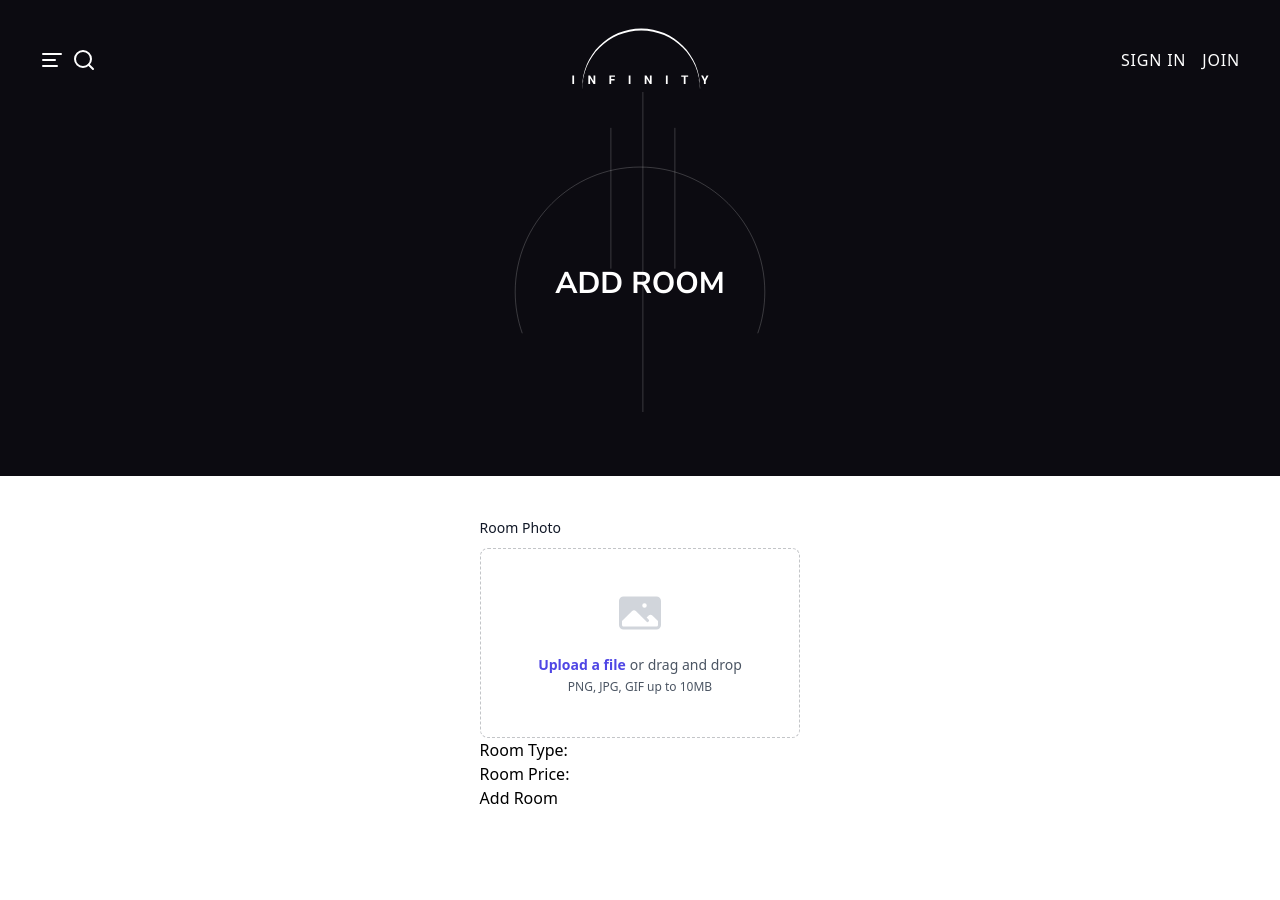
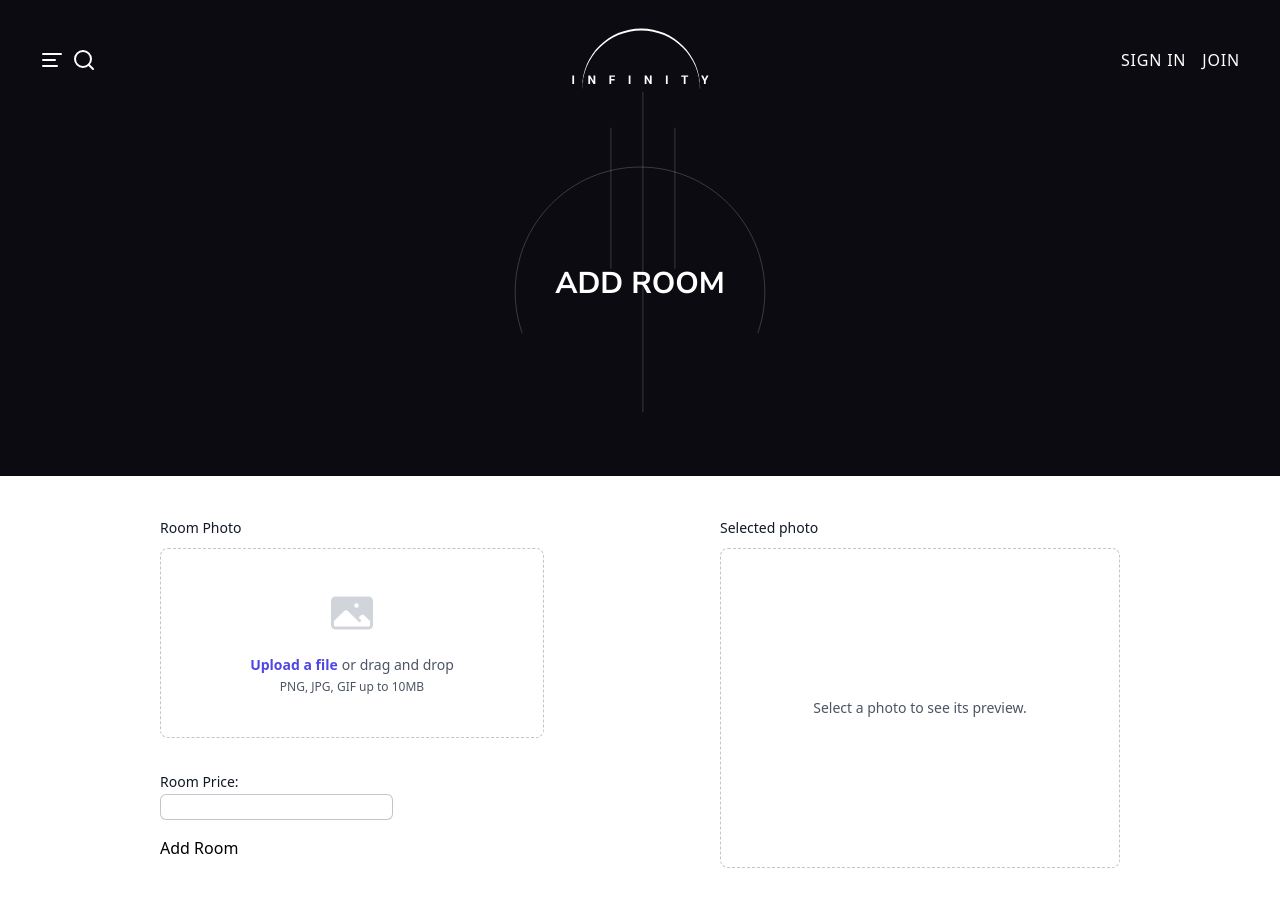
Before and after one commit to AlexandreDresch/InfinityInn, a React (Vite) app: page / in a window 1280 px wide. Before the commit the page ends 850 px from the top, so only its background shows below. Built offline with nearby package versions, Linux system fonts and the light colour scheme; no server answers.

Commit message:
feat: update image preview & add styles

```diff
--- a/src/pages/room/add-room.tsx
+++ b/src/pages/room/add-room.tsx
@@ -68,9 +68,12 @@ export default function AddRoom() {
   return (
     <>
       <Heading title="Add Room" />
-      <section className="flex justify-center gap-10 bg-white text-black p-10 h-auto">
-        <div className="z-50">
-          <form onSubmit={handleSubmit}>
+      <section className="flex justify-evenly gap-10 bg-white text-black p-10 h-auto">
+        <div className="w-1/3">
+          <form
+            onSubmit={handleSubmit}
+            className="flex flex-col gap-4 items-start"
+          >
             <div className="col-span-full">
               <label
                 htmlFor="cover-photo"
@@ -78,7 +81,7 @@ export default function AddRoom() {
               >
                 Room Photo
               </label>
-              <div className="mt-2 flex justify-center rounded-lg border border-dashed border-gray-900/25 px-6 py-10">
+              <div className="w-96 mt-2 flex justify-center rounded-lg border border-dashed border-gray-900/25 px-6 py-10">
                 <div className="text-center">
                   <svg
                     className="mx-auto h-12 w-12 text-gray-300"
@@ -87,9 +90,9 @@ export default function AddRoom() {
                     aria-hidden="true"
                   >
                     <path
-                      fill-rule="evenodd"
+                      fillRule="evenodd"
                       d="M1.5 6a2.25 2.25 0 012.25-2.25h16.5A2.25 2.25 0 0122.5 6v12a2.25 2.25 0 01-2.25 2.25H3.75A2.25 2.25 0 011.5 18V6zM3 16.06V18c0 .414.336.75.75.75h16.5A.75.75 0 0021 18v-1.94l-2.69-2.689a1.5 1.5 0 00-2.12 0l-.88.879.97.97a.75.75 0 11-1.06 1.06l-5.16-5.159a1.5 1.5 0 00-2.12 0L3 16.061zm10.125-7.81a1.125 1.125 0 112.25 0 1.125 1.125 0 01-2.25 0z"
-                      clip-rule="evenodd"
+                      clipRule="evenodd"
                     />
                   </svg>
                   <div className="mt-4 flex text-sm leading-6 text-gray-600">
@@ -97,7 +100,7 @@ export default function AddRoom() {
                       htmlFor="file-upload"
                       className="relative cursor-pointer rounded-md bg-white font-semibold text-indigo-600 focus-within:outline-none focus-within:ring-2 focus-within:ring-indigo-600 focus-within:ring-offset-2 hover:text-indigo-500"
                     >
-                      <span>Upload a file</span>
+                      <span>Upload a {imagePreview && "new"} file</span>
                       <input
                         id="file-upload"
                         name="file-upload"
@@ -116,18 +119,23 @@ export default function AddRoom() {
               </div>
             </div>
             <div>
-              <label htmlFor="roomType">Room Type:</label>
               <RoomTypeSelector
                 handleRoomInputChange={handleRoomInputChange}
                 newRoom={newRoom}
               />
             </div>
-            <div>
-              <label htmlFor="roomPrice">Room Price:</label>
+            <div className="flex flex-col">
+              <label
+                htmlFor="roomPrice"
+                className="block text-sm font-medium leading-6 text-gray-900"
+              >
+                Room Price:
+              </label>
               <input
                 type="number"
                 id="roomPrice"
                 name="roomPrice"
+                className="border border-gray-900/25 rounded-md"
                 value={newRoom.roomPrice}
                 onChange={handleRoomInputChange}
               />
@@ -138,13 +146,24 @@ export default function AddRoom() {
           {errorMessage && <p>{errorMessage}</p>}
         </div>
 
-        {imagePreview && (
-          <img
-            src={imagePreview}
-            alt="Room Preview"
-            style={{ maxWidth: "400px" }}
-          />
-        )}
+        <div className="w-1/3 h-80">
+          <p className="text-sm font-medium leading-6 text-gray-900">
+            Selected photo
+          </p>
+          {imagePreview ? (
+            <img
+              src={imagePreview}
+              alt="Room Preview"
+              className="size-full object-cover rounded-lg mt-2"
+            />
+          ) : (
+            <div className="h-full mt-2 flex justify-center rounded-lg border border-dashed border-gray-900/25 px-6 py-10">
+              <div className="text-center flex items-center text-sm leading-6 text-gray-600">
+                <span>Select a photo to see its preview.</span>
+              </div>
+            </div>
+          )}
+        </div>
       </section>
     </>
   );
```
